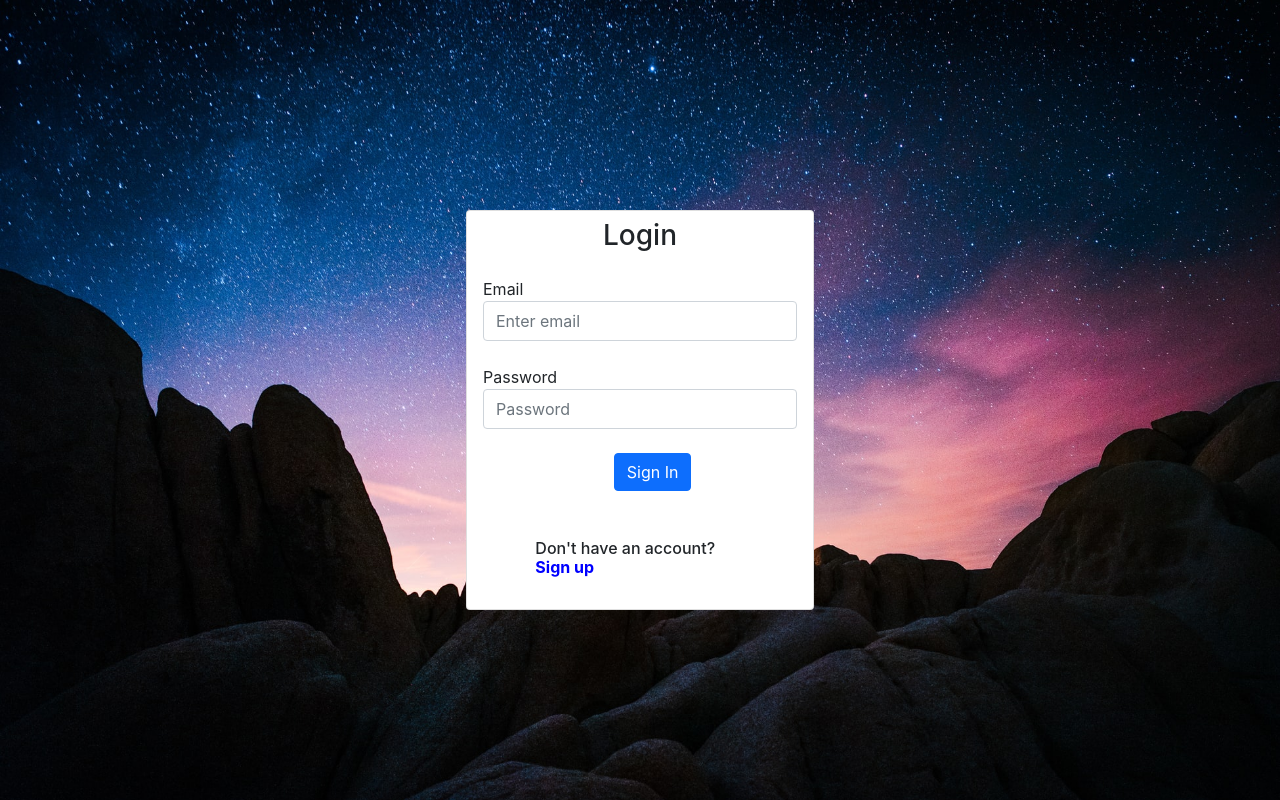
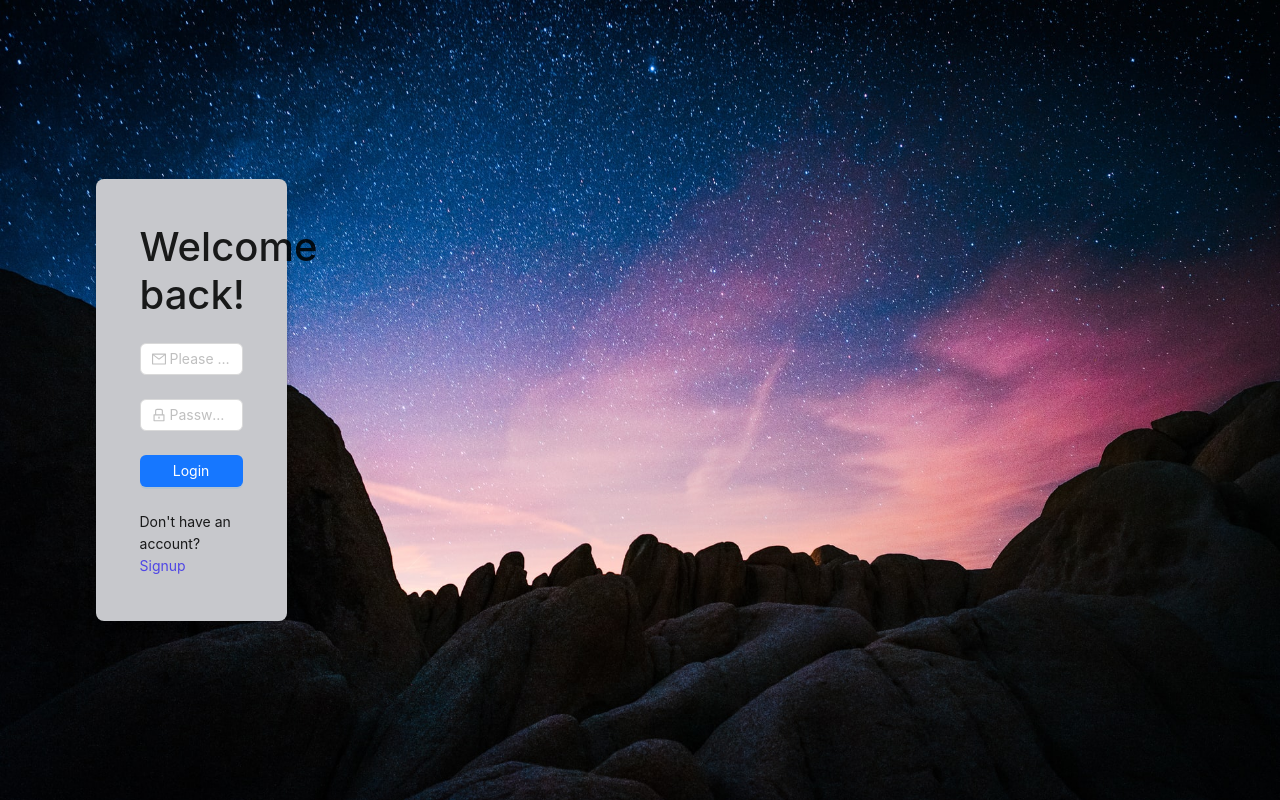
Before and after one commit to saijamii/employee-management, a React (Create React App) app: page / in a window 1280 px wide. Built offline with nearby package versions, Linux system fonts and the light colour scheme.

Commit message:
Login Changes

```diff
--- a/src/Pages/Login/Login.js
+++ b/src/Pages/Login/Login.js
@@ -1,162 +1,258 @@
 import React, { useState } from "react";
-import "../../App.css";
+import { Col, Row, Button, Card, Form, Input } from "antd";
+import "../../StyleSheet/login.css";
+import { LockOutlined, MailOutlined } from "@ant-design/icons";
 
-export default function Login(props) {
-  const [form, setForm] = useState(false);
-  const [formData, setFormData] = useState({
-    email: "",
-    password: "",
-  });
+function Login() {
+  const [formSignIn] = Form.useForm();
+  const [formSignUp] = Form.useForm();
+  const [signup, setSignUp] = useState(false);
+  const [loading, setLoading] = useState(false);
 
-  const handleChange = (e) => {
-    const { name, value } = e.target;
-    setFormData({
-      ...formData,
-      [name]: value,
-    });
+  const onFinishSignIn = async (values) => {
+    console.log(values, "values");
+    setLoading(true);
+    setTimeout(() => {
+      window.location.pathname = "/app/dashboard";
+    }, 1500);
   };
 
-  const handleSubmit = (e) => {
-    e.preventDefault();
-    console.log("formData", formData);
-    if (formData.email && formData.password) {
+  const onFinishSignUp = async (values) => {
+    console.log(values, "values");
+    setLoading(true);
+    setTimeout(() => {
       window.location.pathname = "/app/dashboard";
-    }
+    }, 1500);
   };
-
-  const { email, password } = formData;
 
   return (
     <div className="login_background">
-      {form === false ? (
-        <div className="container" style={{ marginTop: "20px" }}>
-          <div className="row justify-content-center">
-            <div className="col-md-4">
-              <div className="card" style={{ height: "400px" }}>
-                <h3 className="mt-2 text-center">Login</h3>
-                <div className="card-body">
-                  <form onSubmit={handleSubmit}>
-                    <div className="form-group">
-                      <label htmlFor="exampleInputEmail1">Email</label>
-                      <input
-                        type="email"
-                        className="form-control"
-                        id="exampleInputEmail1"
-                        name="email"
-                        value={email}
-                        aria-describedby="emailHelp"
-                        placeholder="Enter email"
-                        onChange={handleChange}
+      <Col>
+        {signup ? (
+          <Row justify="center" align="middle" className="login-container">
+            <Col xxl={12} xl={12} lg={16} md={14} sm={14} xs={24}>
+              <Card
+                className="login-card"
+                style={{
+                  boxShadow: "0 4px 8px 0 rgba(0, 0, 8, 0.2)",
+                  backgroundColor: "#c7c8cc",
+                  border: "transparent",
+                }}
+              >
+                {/* <h1 className="login-title">Create account</h1> */}
+                <Form
+                  form={formSignUp}
+                  onFinish={onFinishSignUp}
+                  autoComplete="off"
+                  className="login-form"
+                >
+                  <Col>
+                    <span>
+                      First Name<span style={{ color: "red" }}>*</span>
+                    </span>
+                    <Form.Item
+                      name="firstName"
+                      rules={[
+                        {
+                          required: true,
+                          message: "Please input your First Name!",
+                        },
+                      ]}
+                    >
+                      <Input placeholder="First Name" className="form-input" />
+                    </Form.Item>
+                  </Col>
+
+                  <Col>
+                    <span>
+                      Last Name<span style={{ color: "red" }}>*</span>
+                    </span>
+                    <Form.Item
+                      name="lastName"
+                      rules={[
+                        {
+                          required: true,
+                          message: "Please input your Last Name!",
+                        },
+                      ]}
+                    >
+                      <Input
+                        placeholder="Input Last Name"
+                        className="form-input"
                       />
-                    </div>
-                    <div className="form-group">
-                      <label htmlFor="exampleInputPassword1">Password</label>
-                      <input
-                        type="password"
-                        autoComplete="on"
-                        className="form-control"
-                        id="exampleInputPassword1"
-                        name="password"
-                        value={password}
+                    </Form.Item>
+                  </Col>
+
+                  <Col>
+                    <span>
+                      Email<span style={{ color: "red" }}>*</span>
+                    </span>
+                    <Form.Item
+                      name="userId"
+                      rules={[
+                        {
+                          required: true,
+                          message: "Please Enter Your Email!",
+                        },
+                        {
+                          type: "email",
+                          message: "The Input Is Not Valid Email",
+                        },
+                      ]}
+                    >
+                      <Input
+                        className="form-input"
+                        placeholder="Please Enter Your Email"
+                        prefix={
+                          <MailOutlined className="site-form-item-icon" />
+                        }
+                      />
+                    </Form.Item>
+                  </Col>
+
+                  <Col>
+                    <span className="title_changes ">
+                      Password<span style={{ color: "red" }}>*</span>
+                    </span>
+
+                    <Form.Item
+                      name="password"
+                      rules={[
+                        {
+                          required: true,
+                          pattern:
+                            /^(?=.*[a-z])(?=.*[A-Z])(?=.*\d)(?=.*[$@$!%#^*?&+=_-])[A-Za-z\d$@$!%*?&]/,
+                          message:
+                            "At least one  upperCase letter, At least one number and one special character!",
+                        },
+                      ]}
+                      hasFeedback
+                    >
+                      <Input.Password
                         placeholder="Password"
-                        onChange={handleChange}
+                        autoComplete="new-password"
+                        className="form-input"
+                        prefix={
+                          <LockOutlined className="site-form-item-icon" />
+                        }
                       />
-                    </div>
-                    <div className="col-md-10 offset-md-5">
-                      <button type="submit" className="btn btn-primary">
-                        Sign In
-                      </button>
-                    </div>
-                  </form>
-                  <div className="mt-5">
-                    <h6 className="col-md-8 offset-md-2">
-                      {" "}
-                      Don't have an account?{" "}
+                    </Form.Item>
+                  </Col>
+
+                  <Form.Item>
+                    <Button
+                      type="primary"
+                      htmlType="submit"
+                      className="login-form-button"
+                      loading={loading}
+                    >
+                      Submit Details
+                    </Button>
+                  </Form.Item>
+                  <Col>
+                    <Row justify={"space-between"}>
                       <span
                         style={{
-                          color: "blue",
                           cursor: "pointer",
-                          fontWeight: "bold",
+                          color: "#4f46e5",
                         }}
-                        onClick={() => setForm(true)}
+                        onClick={() => {
+                          formSignIn.resetFields();
+                          formSignUp.resetFields();
+                          setSignUp(false);
+                        }}
                       >
-                        Sign up
+                        Back to Login
                       </span>
-                    </h6>
-                  </div>
-                </div>
-              </div>
-            </div>
-          </div>
-        </div>
-      ) : (
-        <div className="container" style={{ marginTop: "20px" }}>
-          <div className="row justify-content-center">
-            <div className="col-md-4">
-              <div className="card" style={{ height: "450px" }}>
-                <h3 className="mt-2 text-center">Sign Up</h3>
-                <div className="card-body">
-                  <form>
-                    <div className="form-group">
-                      <label htmlFor="name">Name</label>
-                      <input
-                        type="text"
-                        className="form-control"
-                        id="name"
-                        placeholder="Enter Name"
-                      />
-                    </div>
-                    <div className="form-group">
-                      <label htmlFor="email1">Email</label>
-                      <input
-                        type="email"
-                        className="form-control"
-                        id="email"
-                        name="email"
-                        aria-describedby="emailHelp"
-                        placeholder="Enter email"
-                        onChange={handleChange}
-                      />
-                    </div>
-                    <div className="form-group">
-                      <label htmlFor="password">Password</label>
-                      <input
-                        type="password"
-                        className="form-control"
-                        id="password"
-                        name="password"
-                        placeholder="Password"
-                        onChange={handleChange}
-                      />
-                    </div>
-                    <div className="col-md-10 offset-md-5">
-                      <button type="submit" className="btn btn-primary">
-                        Sign UP
-                      </button>
-                    </div>
-                  </form>
-                  <div className="mt-5">
-                    <h6 className="col-md-8 offset-md-2">
-                      {" "}
-                      Already have an account?{" "}
-                      <span
-                        style={{
-                          color: "blue",
-                          cursor: "pointer",
-                          fontWeight: "bold",
-                        }}
-                        onClick={() => setForm(false)}
-                      >
-                        Sign In
-                      </span>
-                    </h6>
-                  </div>
-                </div>
-              </div>
-            </div>
-          </div>
-        </div>
-      )}
+                    </Row>
+                  </Col>
+                </Form>
+              </Card>
+            </Col>
+          </Row>
+        ) : (
+          <Row justify="center" align="middle" className="login-container">
+            <Col xxl={12} xl={12} lg={16} md={14} sm={14} xs={24}>
+              <Card
+                className="login-card"
+                style={{
+                  boxShadow: "0 4px 8px 0 rgba(0, 0, 8, 0.2)",
+                  backgroundColor: "#c7c8cc",
+                  border: "transparent",
+                }}
+              >
+                <h1 className="login-title">Welcome back!</h1>
+                <Form
+                  form={formSignIn}
+                  onFinish={onFinishSignIn}
+                  autoComplete="off"
+                  className="login-form"
+                >
+                  <Form.Item
+                    name="userId"
+                    rules={[
+                      {
+                        required: true,
+                        message: "Please Enter Your Email!",
+                      },
+                      {
+                        type: "email",
+                        message: "The Input Is Not Valid Email",
+                      },
+                    ]}
+                  >
+                    <Input
+                      className="form-input"
+                      placeholder="Please Enter Your Email"
+                      prefix={<MailOutlined className="site-form-item-icon" />}
+                    />
+                  </Form.Item>
+                  <Form.Item
+                    name="password"
+                    rules={[
+                      {
+                        required: true,
+                        message: "Please input your password!",
+                      },
+                    ]}
+                  >
+                    <Input
+                      prefix={<LockOutlined className="site-form-item-icon" />}
+                      type="password"
+                      placeholder="Password"
+                    />
+                  </Form.Item>
+                  <Form.Item>
+                    <Button
+                      type="primary"
+                      htmlType="submit"
+                      className="login-form-button"
+                      loading={loading}
+                    >
+                      Login
+                    </Button>
+                  </Form.Item>
+                  Don't have an account?{" "}
+                  <span
+                    style={{
+                      cursor: "pointer",
+                      color: "#4f46e5",
+                    }}
+                    onClick={() => {
+                      formSignIn.resetFields();
+                      setSignUp(true);
+                    }}
+                  >
+                    Signup
+                  </span>
+                </Form>
+              </Card>
+            </Col>
+          </Row>
+        )}
+      </Col>
     </div>
   );
 }
+
+export default Login;
```
